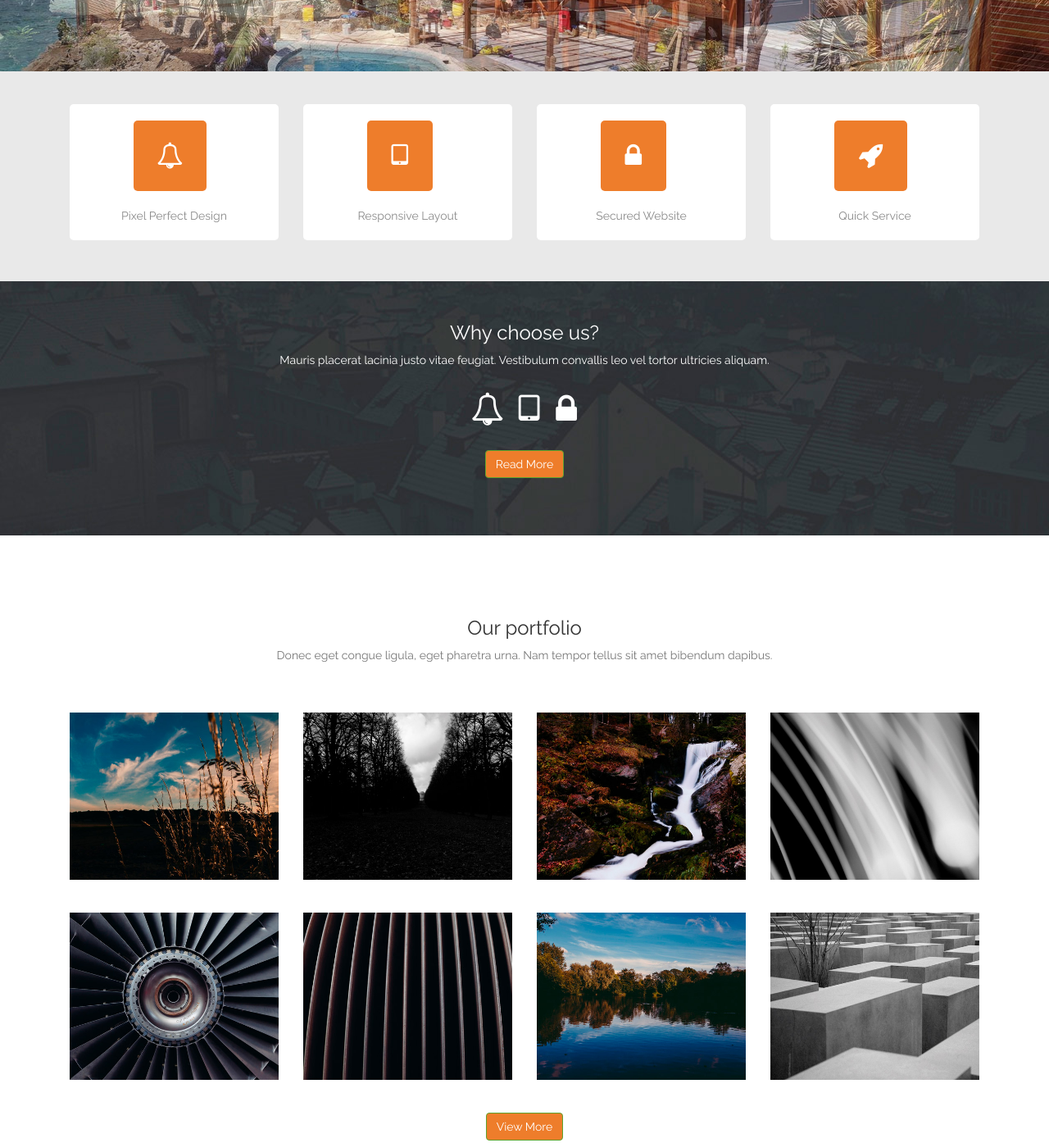
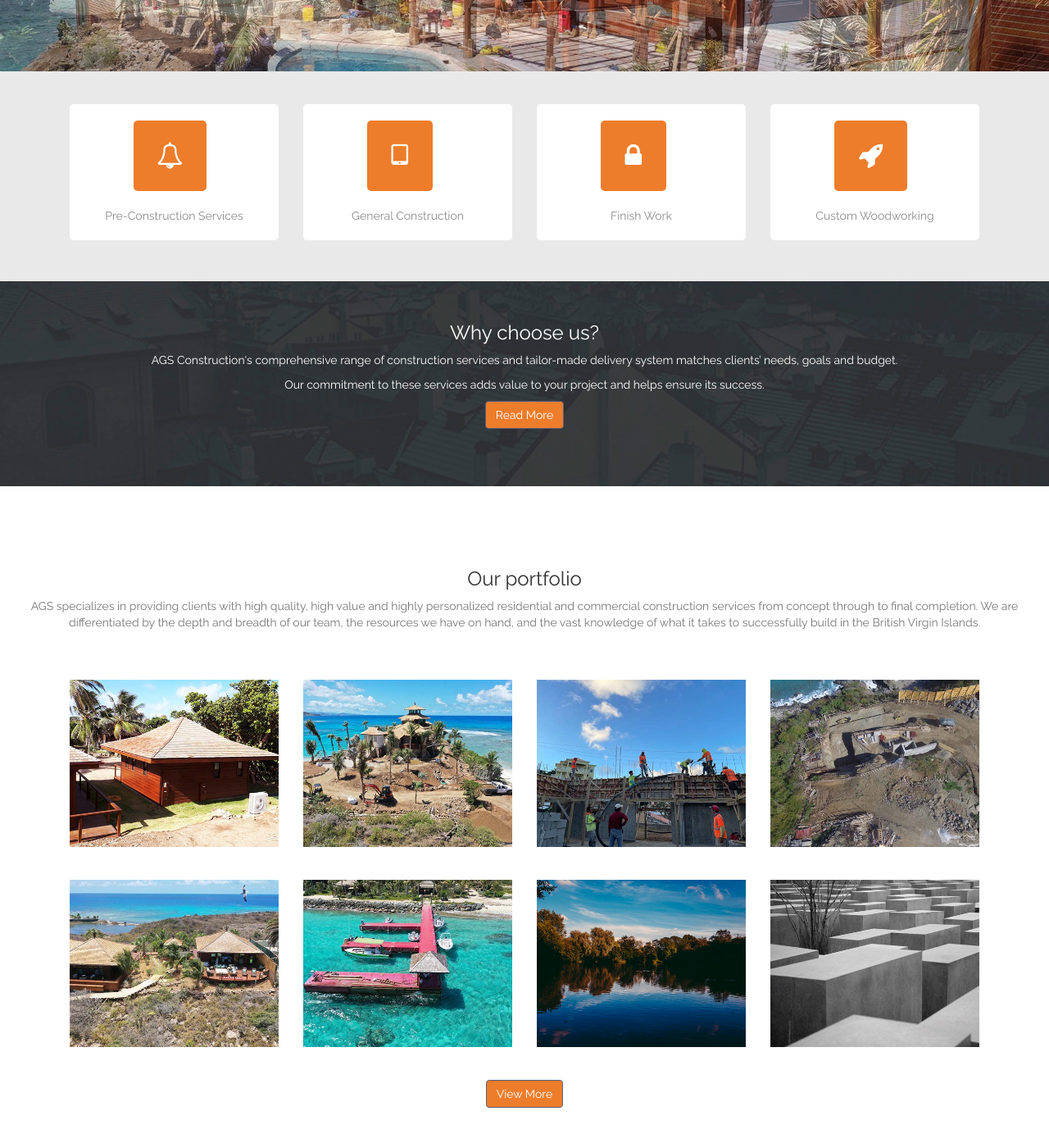
Before and after one commit to CariRich/AGS-OnePage, a plain HTML site: page index.html in a window 1280 px wide. Shown: the part 460-1854 px from the top of the page at 82% size. Drawn offline with Linux system fonts and the light colour scheme.

Commit message:
Button border and hover colours amended in custom stylesheet. Client images uploaded to portfolio. Services cards and footer information amended.

```diff
--- a/css/AGS-style.css
+++ b/css/AGS-style.css
@@ -15,7 +15,12 @@
 
 .btn-primary {
 	background-color: #ee7d2b;
-	border-color: #5ea32e;
+	border-color: #585E7E;
+}
+
+.btn-primary:hover {
+	background-color: #EC6F13;
+	border-color: #585E7E;
 }
 
 .texts-a {
--- a/index.html
+++ b/index.html
@@ -111,10 +111,11 @@ ddsmoothmenu.init({
                         	<div class="square_coner">
                      		   <span class="texts-a"><i class="fa fa-bell-o"></i></span>
                       	  </div>
-                     	   Pixel Perfect Design</div>
+                     	   Pre-Construction Services</div>
 						<div class="col-xs-12 col-sm-6 col-md-3 hover-box" >
 							<div class="inner-hover-box">
-								<p>Nunc sed ullamcorper massa, vitae tristique lectus. Curabitur ultricies, nunc ac tincidunt sollicitudin, neque leo commodo nisl.</p>
+								<p>Your project’s initial planning, coordination, and control phase.
+								</p>
 							</div>
 						</div>
 					</div>
@@ -124,11 +125,11 @@ ddsmoothmenu.init({
 						<div class="templatemo_about_box">
                         	<div class="square_coner">
                      		   <span class="texts-a"><i class="fa fa-tablet"></i></span>
-                      	  </div>
-                     	   Responsive Layout</div>
+                            </div>
+                     	   General Construction</div>
 						<div class="col-xs-6 col-sm-6 col-md-3 hover-box" >
 							<div class="inner-hover-box">
-								<p>You are NOT allowed to redistribute this template on any download website. However, you are allowed to use this template for your websites.</p>
+								<p>In Design-Bid-Build and Design-Build project delivery modes.</p>
 							</div>
 						</div>
 					</div>
@@ -138,11 +139,11 @@ ddsmoothmenu.init({
 						<div class="templatemo_about_box">
                         	<div class="square_coner">
                      		   <span class="texts-a"><i class="fa fa-lock"></i></span>
-                      	  </div>
-                     	   Secured Website</div>
+                            </div>
+                     	   Finish Work</div>
 						<div class="col-xs-6 col-sm-6 col-md-3 hover-box" >
 							<div class="inner-hover-box">
-								<p>Please mention templatemo to your friends to support us. Vivamus neque eros, sollicitudin a ligula quis.</p>
+								<p>Ensuring your project is finished to the quality it deserves.</p>
 							</div>
 						</div>
 					</div>
@@ -153,10 +154,11 @@ ddsmoothmenu.init({
                         	<div class="square_coner">
                      		   <span class="texts-a"><i class="fa fa-rocket"></i></span>
                       	  </div>
-                     	   Quick Service</div>
+                     	   Custom Woodworking</div>
 						<div class="col-xs-6 col-sm-6 col-md-3 hover-box" >
 							<div class="inner-hover-box">
-								<p>Vestibulum convallis leo vel tortor ultricies aliquam. Nullam faucibus urna vel volutpat ornare. Donec molestie accumsan ante.</p>
+								<p>Bespoke woodwork tailor-made to suit your space and lifestyle.
+								</p>
 							</div>
 						</div>
 					</div>
@@ -167,27 +169,29 @@ ddsmoothmenu.init({
     <div class="clear"></div>
     <div class="templatemo_reasonbg">
     	<h2>Why choose us?</h2>
-       		<p>Mauris placerat lacinia justo vitae feugiat. Vestibulum convallis leo vel tortor ultricies aliquam.</p>
-            <div class="clear height10"></div>
+       		<p>AGS Construction's comprehensive range of construction services and tailor-made delivery system matches clients’ needs, goals and budget.</p>
+            <p>Our commitment to these services adds value to your project and helps ensure its success.
+            </p>
+           <!-- <div class="clear height10"></div>
 	        <div class="fa fa-bell-o"></div>
             <div class="fa fa-tablet"></div>
             <div class="fa fa-lock"></div>
-			<div class="clear height20"></div>
+			<div class="clear height20"></div>-->
             <a class="btn btn-large btn-primary" href="#">Read More</a>
     </div>
     <div class="clear"></div>
     <!--Our Portfolio Start-->
     <div class="templatemo_portfolio" id="templatemo_portfolio">
         	<h2>Our portfolio</h2>
-            <p>Donec eget congue ligula, eget pharetra urna. Nam tempor tellus sit amet bibendum dapibus.</p>
-
+            <p>AGS specializes in providing clients with high quality, high value and highly personalized residential and commercial construction services from concept through to final completion. We are differentiated by the depth and breadth of our team, the resources we have on hand, and the vast knowledge of what it takes to successfully build in the British Virgin Islands.
+            </p>
             <div class="container">
            	  <div class="col-xs-6 col-sm-6 col-md-3 templatemo_col12">
               	<div class="portfolio-item">
 							<div class="portfolio-thumb">
-								<img src="images/portfolio/1.jpg" alt="portfolio 1">
+								<img src="images/portfolio/AGS_1.jpg" alt="portfolio 1">
 								<div class="overlay-p">
-									<a href="images/portfolio/1.jpg" data-rel="lightbox[portfolio]">
+									<a href="images/portfolio/AGS_1.jpg" data-rel="lightbox[portfolio]">
                                     	<ul>
                                         	<li>Blue Sky</li>
                                             <li class="fa fa-circle"></li>
@@ -205,9 +209,9 @@ ddsmoothmenu.init({
               <div class="col-xs-6 col-sm-6 col-md-3 templatemo_col12">
               	<div class="portfolio-item">
 							<div class="portfolio-thumb">
-								<img src="images/portfolio/2.jpg" alt="portfolio 2">
+								<img src="images/portfolio/AGS_2.jpg" alt="portfolio 2">
 								<div class="overlay-p">
-									<a href="images/portfolio/2.jpg" data-rel="lightbox[portfolio]">
+									<a href="images/portfolio/AGS_2.jpg" data-rel="lightbox[portfolio]">
                                     	<ul>
                                         	<li>Forest</li>
                                             <li class="fa fa-circle"></li>
@@ -225,9 +229,9 @@ ddsmoothmenu.init({
               <div class="col-xs-6 col-sm-6 col-md-3 templatemo_col12">
               	<div class="portfolio-item">
 							<div class="portfolio-thumb">
-								<img src="images/portfolio/3.jpg" alt="portfolio 3">
+								<img src="images/portfolio/AGS_3.jpg" alt="portfolio 3">
 								<div class="overlay-p">
-									<a href="images/portfolio/3.jpg" data-rel="lightbox[portfolio]">
+									<a href="images/portfolio/AGS_3.jpg" data-rel="lightbox[portfolio]">
                                     	<ul>
                                         	<li>Forest</li>
                                             <li class="fa fa-circle"></li>
@@ -245,9 +249,9 @@ ddsmoothmenu.init({
               <div class="col-xs-6 col-sm-6 col-md-3 templatemo_col12">
               	<div class="portfolio-item">
 							<div class="portfolio-thumb">
-								<img src="images/portfolio/4.jpg" alt="portfolio 4">
+								<img src="images/portfolio/AGS_4.jpg" alt="portfolio 4">
 								<div class="overlay-p">
-									<a href="images/portfolio/4.jpg" data-rel="lightbox[portfolio]">
+									<a href="images/portfolio/AGS_4.jpg" data-rel="lightbox[portfolio]">
                                     	<ul>
                                         	<li>Black and White</li>
                                             <li class="fa fa-circle"></li>
@@ -268,9 +272,9 @@ ddsmoothmenu.init({
               		<div class="col-xs-6 col-sm-6 col-md-3 templatemo_col12">
               	<div class="portfolio-item">
 							<div class="portfolio-thumb">
-								<img src="images/portfolio/5.jpg" alt="portfolio 5">
+								<img src="images/portfolio/AGS_5.jpg" alt="portfolio 5">
 								<div class="overlay-p">
-									<a href="images/portfolio/5.jpg" data-rel="lightbox[portfolio]">
+									<a href="images/portfolio/AGS_5.jpg" data-rel="lightbox[portfolio]">
                                     	<ul>
                                         	<li>Rotary</li>
                                             <li class="fa fa-circle"></li>
@@ -288,9 +292,9 @@ ddsmoothmenu.init({
               <div class="col-xs-6 col-sm-6 col-md-3 templatemo_col12">
               	<div class="portfolio-item">
 							<div class="portfolio-thumb">
-								<img src="images/portfolio/6.jpg" alt="portfolio 6">
+								<img src="images/portfolio/AGS_6.jpg" alt="portfolio 6">
 								<div class="overlay-p">
-									<a href="images/portfolio/6.jpg" data-rel="lightbox[portfolio]">
+									<a href="images/portfolio/AGS_6.jpg" data-rel="lightbox[portfolio]">
                                     	<ul>
                                         	<li>Rotary</li>
                                             <li class="fa fa-circle"></li>
@@ -523,7 +527,7 @@ ddsmoothmenu.init({
           <div class="col-md-12">
             <div class="templatemo_maps">
               <div class="fluid-wrapper">
-                <iframe src="https://www.google.com/maps/embed?pb=!1m18!1m12!1m3!1d12084.143170610365!2d-73.96770330299584!3d40.783227259584116!2m3!1f0!2f0!3f0!3m2!1i1024!2i768!4f13.1!3m3!1m2!1s0x89c2589a018531e3%3A0xb9df1f7387a94119!2sCentral+Park!5e0!3m2!1sen!2s!4v1391601567888"></iframe>
+                <iframe src="https://www.google.com/maps/embed?pb=!1m18!1m12!1m3!1d3784.9715753943296!2d-64.43468188579709!3d18.439599676459824!2m3!1f0!2f0!3f0!3m2!1i1024!2i768!4f13.1!3m3!1m2!1s0x8c0578d530e877f1%3A0x4d3413bc58390df3!2sWindy%20Hill%2C%20The%20Valley%2C%20Virgin%20Gorda%2C%20British%20Virgin%20Islands%2C%20Caribbean!5e0!3m2!1sen!2svg!4v1620090151015!5m2!1sen!2svg"></iframe>
               </div>
             </div>
           </div>
@@ -560,23 +564,23 @@ ddsmoothmenu.init({
     <div class="templatemo_footer">
     	<div class="container">
        	  <div class="col-xs-6 col-sm-6 col-md-3 templatemo_col12">
-            	<h2>About Smoothy</h2>
-                <p>Etiam faucibus turpis id ipsum egestas porta. Cras in aliquet purus, ac varius turpis. Proin nibh mauris, lacinia at tincidunt egestas, tincidunt eleifend urna. Aliquam erat volutpat.</p>
+            	<h2>About AGS Construction</h2>
+                <p>AGS Construction was established in Virgin Gorda in the British Virgin Islands in 2007. As such for the last thirteen (13) years, our clients have trusted us to bring to life their visions. In our attempt to be an excellent and customer-focused company, we have assembled a team that possesses all the necessary skills to achieve this.</p>
           </div>
             <div class="col-xs-6 col-sm-6 col-md-3 templatemo_col12">
             	<h2>Services</h2>
                 <ul>
-                  <li>Integer condimentum</li>
-                  <li>Quisque eget mi felis</li>
-                  <li>Mauris placerat lacinia</li>
-                  <li>Cras molestie imperdiet</li>
-                  <li>Duis vel consectetur</li>
+                  <li>Pre-Construction Services</li>
+                  <li>General Construction</li>
+                  <li>Design-Build</li>
+                  <li>Finish Work</li>
+                  <li>Custom Woodworking</li>
                 </ul>
                 <div class="clear"></div>
                 <div class="templatemo_morelink"><a href="#">and more... </a></div>
             </div>
             <div class="col-xs-6 col-sm-6 col-md-3 templatemo_col12">
-            	<h2>Flicker</h2>
+            	<h2>Portfolio</h2>
 					<div id="templatemo_flicker" >
           <ul class="nobullet footer_gallery">
                 <li><a href="images/flicker/1.jpg" data-rel="lightbox[gallery]"><img src="images/flicker/s1.jpg" alt="image 1" /></a></li>
@@ -594,16 +598,16 @@ ddsmoothmenu.init({
             <div class="col-xs-6 col-sm-6 col-md-3 templatemo_col12">
             <h2>Contact</h2>
             	<span class="left col-xs-1 fa fa-map-marker"></span>
-                <span class="right col-xs-11">120-240 Nam bibendum consectetur diam et fringilla</span>
+                <span class="right col-xs-11">Windy Hill, The Valley, Virgin Gorda, Virgin Islands VG1150</span>
                 <div class="clear height10"></div>
                 <span class="left col-xs-1 fa fa-phone"></span>
-                <span class="right col-xs-11">010-020-0680</span>
+                <span class="right col-xs-11">284-346-0889</span>
                 <div class="clear height10"></div>
                 <span class="left col-xs-1 fa fa-envelope"></span>
-                <span class="right col-xs-11">contact@company.com</span>
+                <span class="right col-xs-11">info.agsconstruction@gmail.com</span>
                 <div class="clear height10"></div>
                 <span class="left col-xs-1 fa fa-globe"></span>
-                <span class="right col-xs-11">www.company.com</span>
+                <span class="right col-xs-11">www.agsconstructionbvi.com</span>
                 <div class="clear"></div>
             </div>
         </div>
@@ -614,7 +618,7 @@ ddsmoothmenu.init({
     	<div class="container">
         	<div class="row">
             	<div class="left">
-                	<span>Copyright © 2020 <a href="#">Your Company Name</a>
+                	<span>Copyright © 2021 <a href="#">Carissa Richards</a>
 
                     . Design: <a rel="nofollow" href="#">Template Mo</a></span>
               </div>
```
Also changed, not shown: images/portfolio/AGS_1.jpg (added), images/portfolio/AGS_2.jpg (added), images/portfolio/AGS_3.jpg (added), images/portfolio/AGS_4.jpg (added), images/portfolio/AGS_5.jpg (added), images/portfolio/AGS_6.jpg (added).
